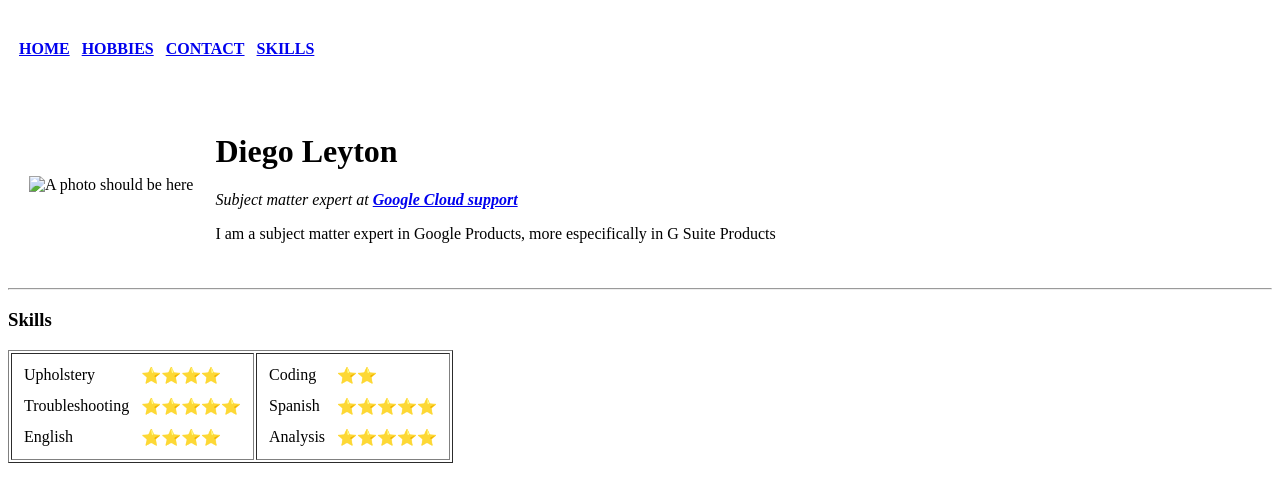
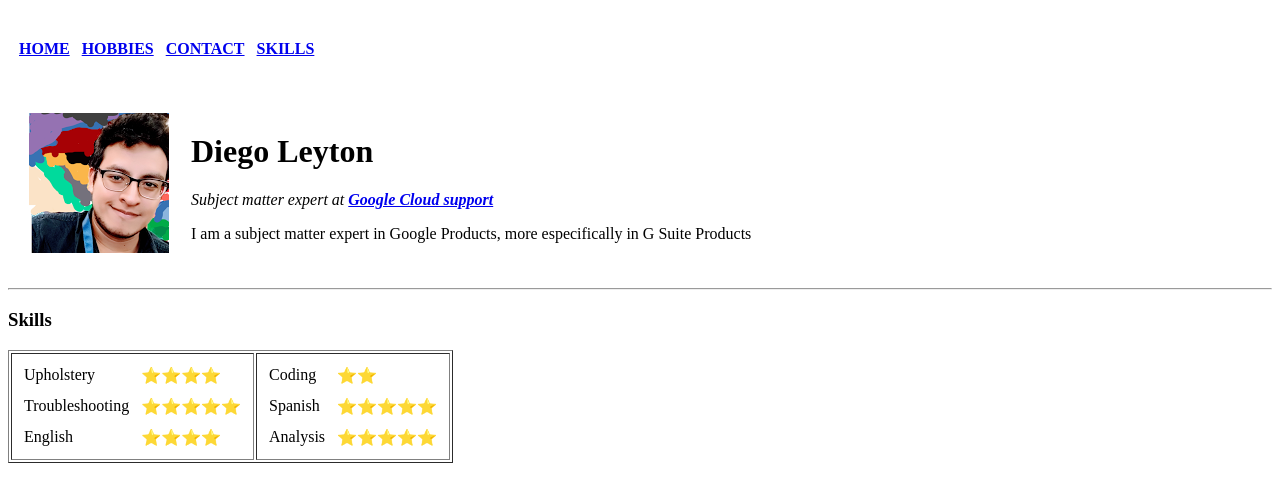
Before and after one commit to Dfrojas-Feld/cv, a plain HTML site: page skillset.html in a window 1280 px wide. Drawn offline with Linux system fonts and the light colour scheme.

Commit message:
Update skillset.html

```diff
--- a/skillset.html
+++ b/skillset.html
@@ -16,7 +16,7 @@
     <table cellspacing="20">
       <tbody>
         <tr>
-          <td><img src="images/foto.png" alt="A photo should be here"></td>
+          <td><img src="foto.png" alt="A photo should be here"></td>
           <td><h1>Diego Leyton </h1>
              <em><p>Subject matter expert at <strong><a href="https://cloud.google.com/support/premium/">Google Cloud support</a></strong></p></em>
             <p>I am a subject matter expert in Google Products, more especifically in G Suite Products</p></td>
```
